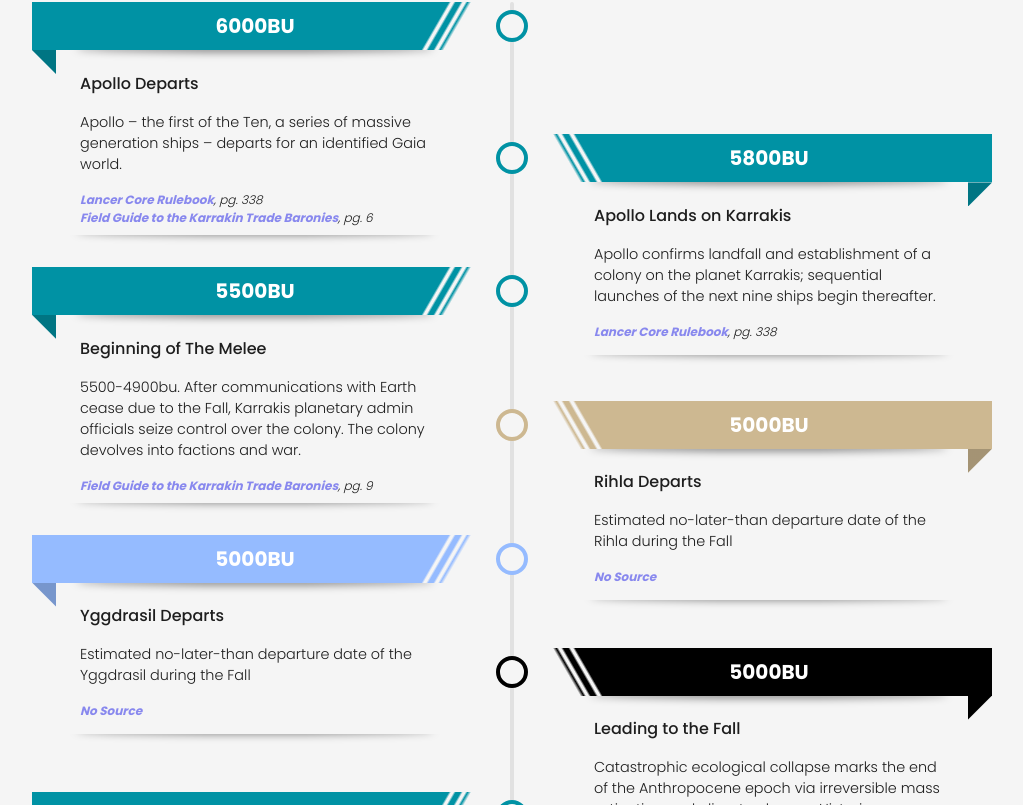
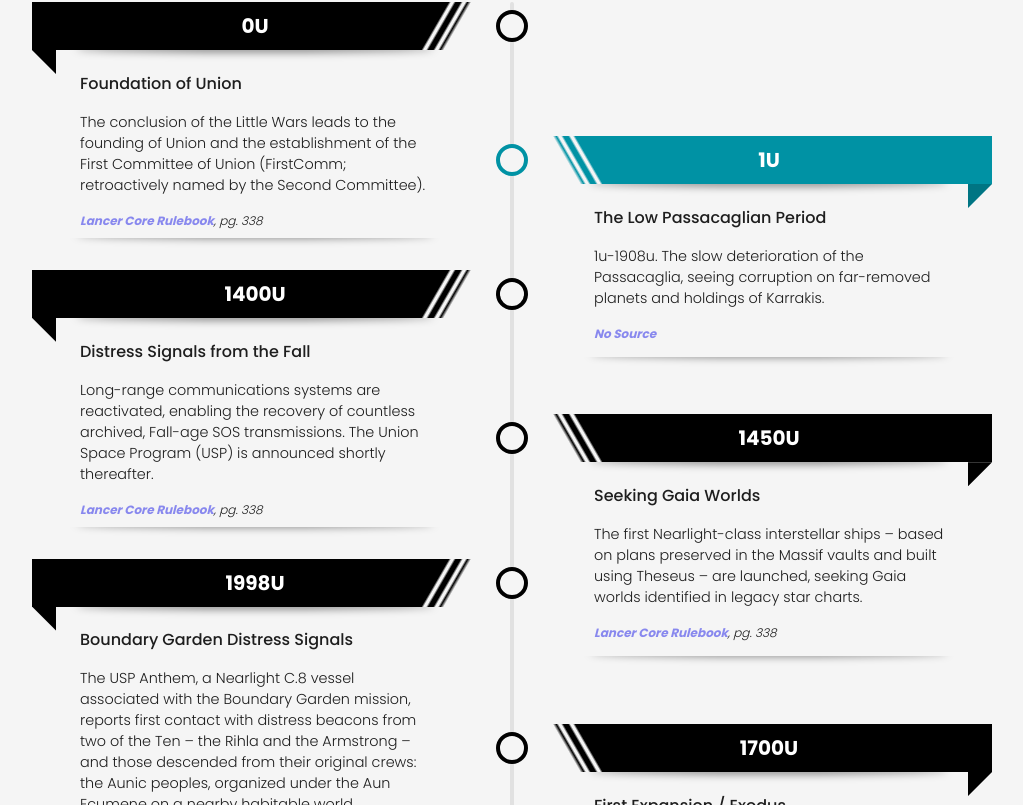
Before and after one commit to rishenko/react-lancer-timeline, a React (Create React App) app: page / in a window 1280 px wide. Shown: the part 975-1780 px from the top of the page, without its empty margins (128-1151 px from the left). Built offline with nearby package versions, Linux system fonts and the light colour scheme.

Commit message:
intial work

```diff
--- a/src/Timeline.js
+++ b/src/Timeline.js
@@ -3,8 +3,16 @@
 import './Timeline.css';
 
 function Timeline({ timelineEntries, factions, sources, visibleFactions, visibleSources }) {
+
+    function timelineSortByEraYearIndex(a, b) {
+        var intraYearIndexA = a.intraYearIndex == null ? 999 : a.intraYearIndex;
+        var intraYearIndexB = b.intraYearIndex == null ? 999 : b.intraYearIndex;
+        var result = a.era < b.era && a.year > b.year && intraYearIndexA >= intraYearIndexB ? 1 : -1;
+        console.log(result)
+        return result;
+    }
+
     function isTimelineEntryVisible(entry) {
-
         if (entry.sources == null)
             entry.sources = [{ "sourceKey": "no-source", "sourceLocation": "" }];
 
@@ -20,7 +28,7 @@
         <div className="timeline">
             <h2>Timeline</h2>
             <ul>
-                {timelineEntries.map((entry, index) => {
+                {timelineEntries.sort((a, b) => timelineSortByEraYearIndex(a, b)).map((entry, index) => {
                    return isTimelineEntryVisible(entry) && <TimelineEntry key={index} entry={entry} factions={factions} sources={sources} />
                 })}
             </ul>
--- a/src/lancer-timeline-data.json
+++ b/src/lancer-timeline-data.json
@@ -155,14 +155,16 @@
             "era": "BU",
             "faction": "aun",
             "title": "Rihla Departs",
-            "descr": "Estimated no-later-than departure date of the Rihla during the Fall"
+            "descr": "Estimated no-later-than departure date of the Rihla during the Fall",
+            "intraYearIndex": "2"
         },
         {
             "year": 5000,
             "era": "BU",
             "faction": "sparri",
             "title": "Yggdrasil Departs",
-            "descr": "Estimated no-later-than departure date of the Yggdrasil during the Fall"
+            "descr": "Estimated no-later-than departure date of the Yggdrasil during the Fall",
+            "intraYearIndex": "2"
         },
         {
             "year": 5000,
@@ -175,7 +177,8 @@
                     "sourceKey": "lcrb",
                     "sourceLocation": "pg. 338"
                 }
-            ]
+            ],
+            "intraYearIndex": "1"
         },
         {
             "year": 4899,
```
